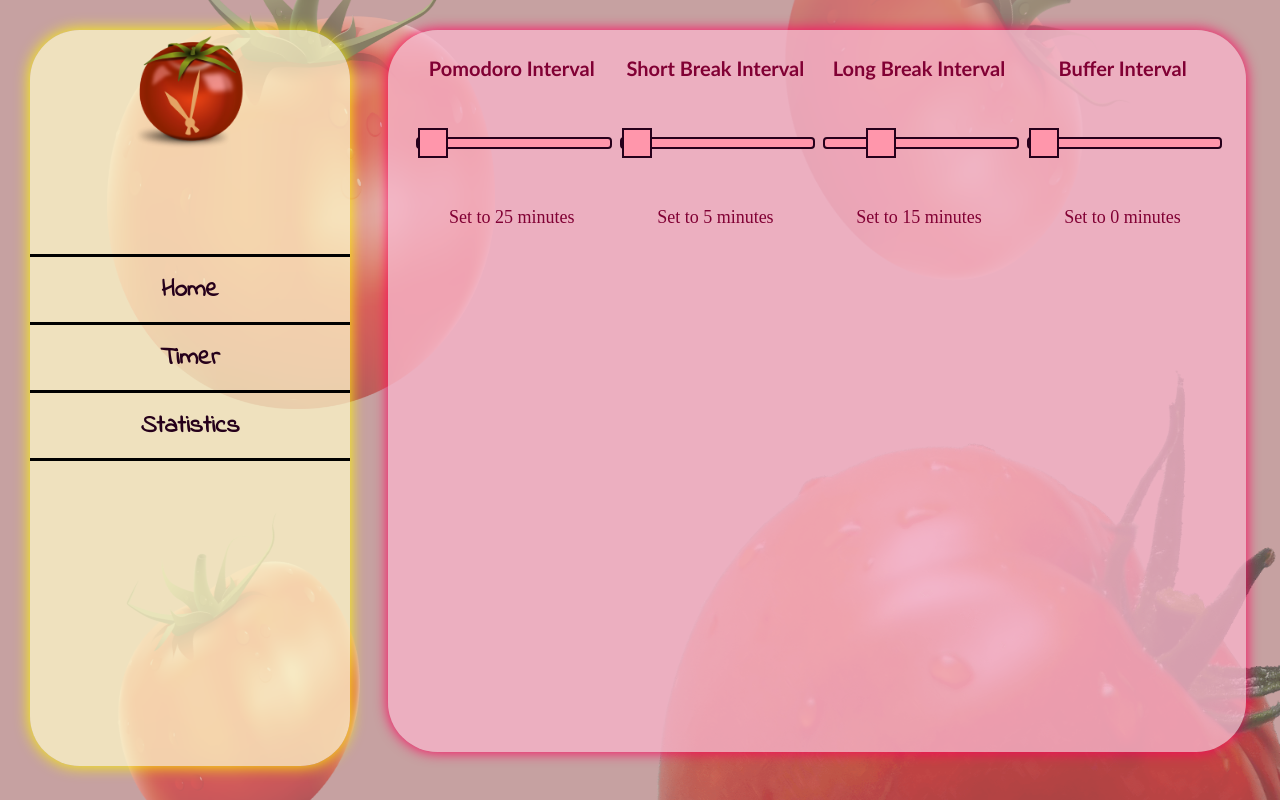
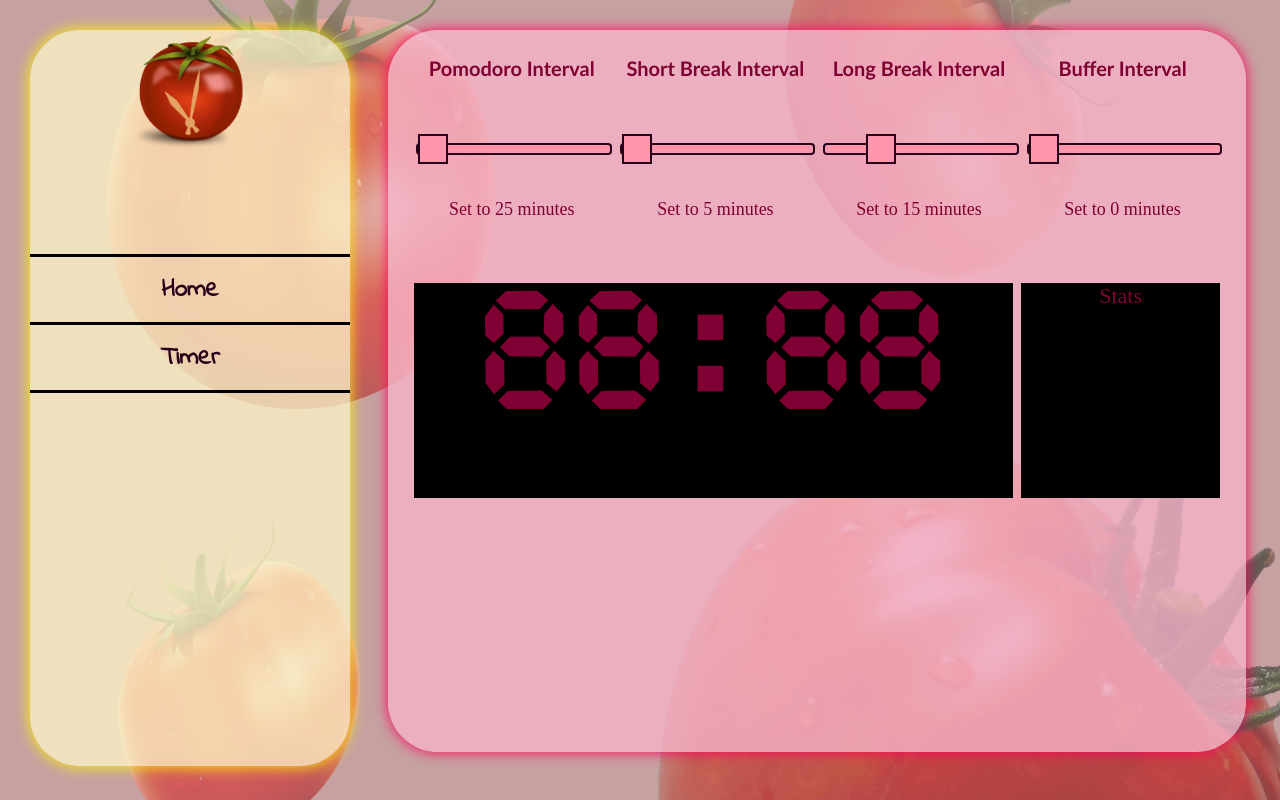
Before and after one commit to The-Pomodoros/Pomodoro, a PHP site: page /timer.php in a window 1280 px wide. Run offline with PHP 8.4, Linux system fonts and the light colour scheme; some web fonts are replaced.

Commit message:
Worked on timer

```diff
--- a/css/index.css
+++ b/css/index.css
@@ -16,7 +16,7 @@
 .nav-div{
   margin-top:100px;
   display: grid;
-  grid-template-rows: repeat(3,1fr);
+  grid-template-rows: repeat(2,1fr); /*repeat(3,1fr) after re-adding stats*/
   font-size:25px;
   color:var(--primaryDark);
   font-family: 'Indie Flower';
@@ -72,7 +72,7 @@
 
 .input-subdiv{
   display: grid;
-  grid-auto-rows: repeat(3,1fr);
+  grid-template-rows: repeat(3,1fr);
 }
 
 .input-div h6{
@@ -80,3 +80,20 @@
   font-size: 20px;
   padding: 0;
 }
+
+.timer-subdiv{
+  display:grid;
+  grid-template-columns: 3fr 1fr;
+  text-align:center;
+  grid-gap: 1vh;
+}
+
+.timer-subdiv div{
+  background-color: black;
+}
+
+.timer{
+  font-family: 'Cursed Timer';
+  font-size: 150px;
+  display: grid;
+}
--- a/css/master.css
+++ b/css/master.css
@@ -21,6 +21,11 @@
 @font-face{
   font-family:'Calibri';
   src:url(../fonts/calibri/calibri.ttf);
+}
+
+@font-face{
+  font-family:'Cursed Timer';
+  src:url(../fonts/cursedtimer.ttf);
 }
 
 :root{
--- a/left-div.php
+++ b/left-div.php
@@ -11,10 +11,10 @@
         Timer
       </div>
     </a>
-    <a href="#">
+    <!--a href="#">
       <div class="nav-subdiv">
         Statistics
       </div>
-    </a>
+    </a -->
   </div>
 </div>
--- a/timer.php
+++ b/timer.php
@@ -33,7 +33,12 @@
         </div>
       </div>
       <div class="timer-subdiv">
-
+        <div class="timer">
+          88:88
+        </div>
+        <div class="timer-stats-div">
+          Stats
+        </div>
       </div>
       <div class="timer-button-div">
 
```
Also changed, not shown: fonts/cursedtimer.ttf (added).
